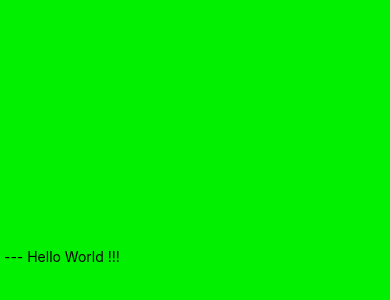
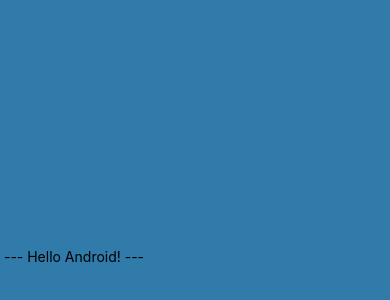
Before and after one commit to gruningzen202302/rn-course, a React Native app: screen / in a window 390 px wide. Shown: the part 166-466 px from the top of the page. Built offline with nearby package versions, Linux system fonts and the light colour scheme.

Commit message:
style: change color to test css style

```diff
--- a/App.js
+++ b/App.js
@@ -4,7 +4,7 @@ import { StyleSheet, Text, View } from 'react-native';
 export default function App() {
   return (
     <View style={styles.container}>
-      <Text> --- Hello World !!!</Text>
+      <Text > --- Hello Android! ---</Text>
       <StatusBar style="auto" />
     </View>
   );
@@ -13,9 +13,9 @@ export default function App() {
 const styles = StyleSheet.create({
   container: {
     flex: 1,
-    backgroundColor: '#00F000',
+    backgroundColor: '#307BAA',
     color: 'navy',
     alignItems: 'left',
     justifyContent: 'center',
   },
-});
+})
```
